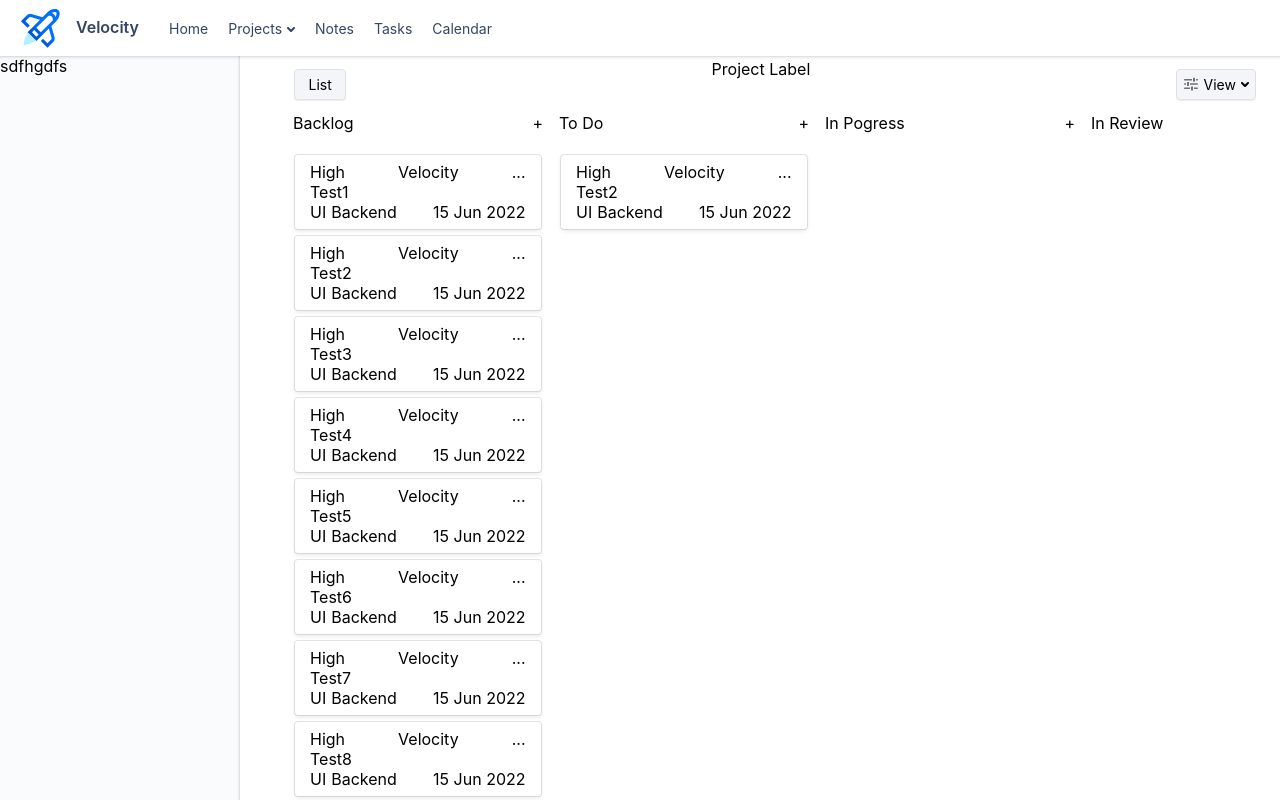
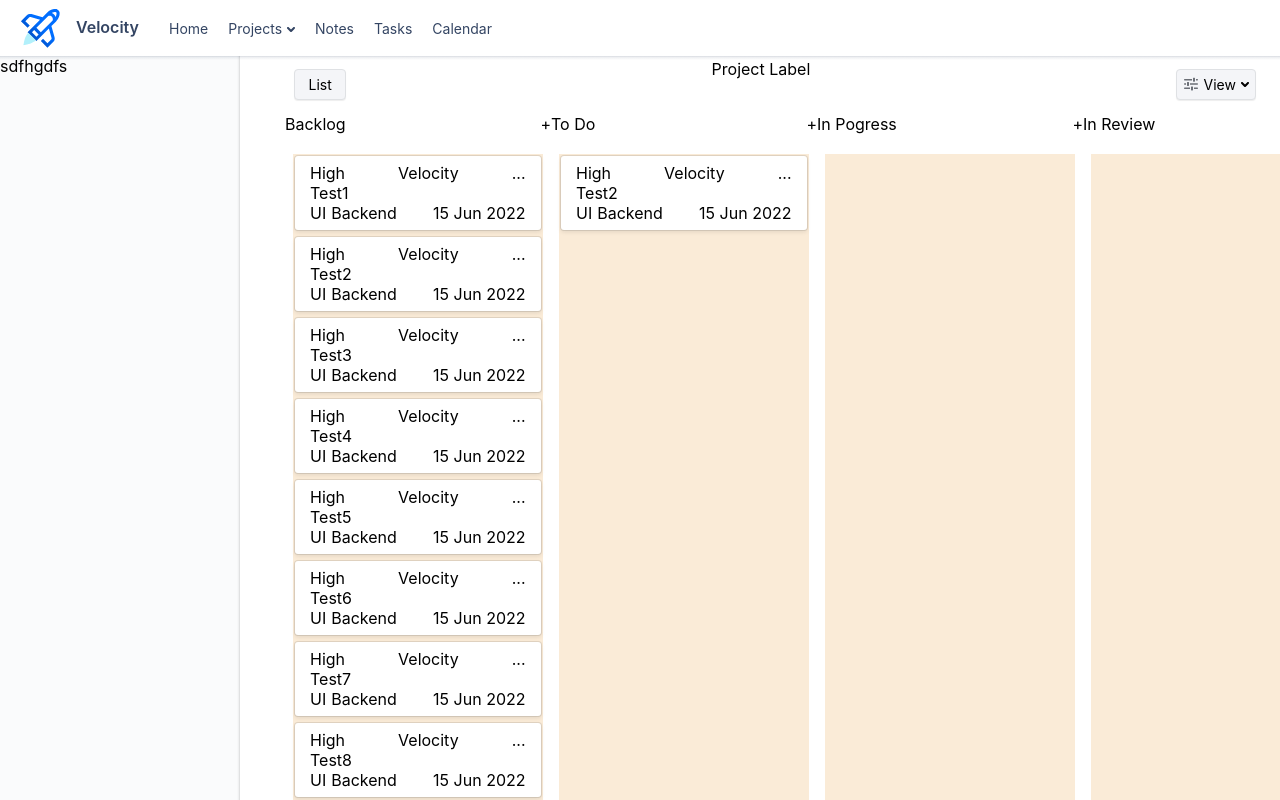
Before and after one commit to M-Xue/Velocity, a React (Create React App) app in the folder client/: page / in a window 1280 px wide. Built offline with nearby package versions, Linux system fonts and the light colour scheme.

Commit message:
made board title bottom drop shadow connected

```diff
--- a/client/src/pages/tasks/board/Board.tsx
+++ b/client/src/pages/tasks/board/Board.tsx
@@ -260,15 +260,37 @@ export default function Board() {
 
       <DragDropContext onDragEnd={onDragEnd}>
         <div className='board-columns'> {/* If you want the react-dnd-board to be scrollable, the container outside the Droppables need to be scrollable. */}
-          <div className="board-columns-wrapper">
 
-            {/* ************************************************************************************* */}
+          <div className="board-area">
+            {//* added this board heading *********************************************************************** */
+            }
+            <div className={"kaban-board-headings-container" + (isSticky ? " isSticky" : "")} ref={stickyColumnName}>
               {Object.keys(board).map((list, index) => (
-              <div className="board-column" key={index}>
-                <div className={"kaban-board-heading" + (isSticky ? " isSticky" : "")} ref={stickyColumnName}>
+                <div className="kaban-board-heading" >
                   {list}
                   <div className="add-card-button">+</div>
                 </div>
+              ))}
+            </div>
+            {//************************************************************************ */
+            }
+
+            <div className="board-columns-wrapper">
+
+
+
+              {Object.keys(board).map((list, index) => (
+                <div className="board-column" key={index}>
+                  {//* commented out this board heading *********************************************************************** */
+                  }
+                  {/* <div className={"kaban-board-heading" + (isSticky ? " isSticky" : "")} ref={stickyColumnName}>
+                    {list}
+                    <div className="add-card-button">+</div>
+                  </div> */}
+                  {//************************************************************************ */
+                  }
+
+
                   <Droppable droppableId={list}>
                     {(provided: any, snapshot: any) => (
                       <div
@@ -308,8 +330,9 @@ export default function Board() {
 
 
               ))}
-            {/* ************************************************************************************* */}
             </div>
+          </div>
+
 
         </div>
       </DragDropContext>
--- a/client/src/pages/tasks/board/board.css
+++ b/client/src/pages/tasks/board/board.css
@@ -55,6 +55,16 @@
 
 
 /** Kaban Board Styling ************************************************************************************/
+
+.kaban-board-headings-container {
+    display: flex;
+    padding-top: 1px;
+
+    position: sticky;
+    top: -1px;
+    /* top: 0; */
+    background-color: white;
+}
 .kaban-board-heading {
     /* margin-bottom: 20px; */
     padding-bottom: 20px;
@@ -62,9 +72,9 @@
     width: 100%;
     display: flex;
     justify-content: space-between;
-    position: sticky;
+    /* position: sticky;
     top: -1px;
-    background-color: white;
+    background-color: white; */
 }
 
 .isSticky::after {
@@ -111,7 +121,7 @@
     display: flex;
     flex-direction: column;
     align-items: center;
-    /* background-color: antiquewhite; */
+    background-color: antiquewhite;
 
 
     /* ***** */
```
Lines whose indentation alone changed are shown as unchanged.
